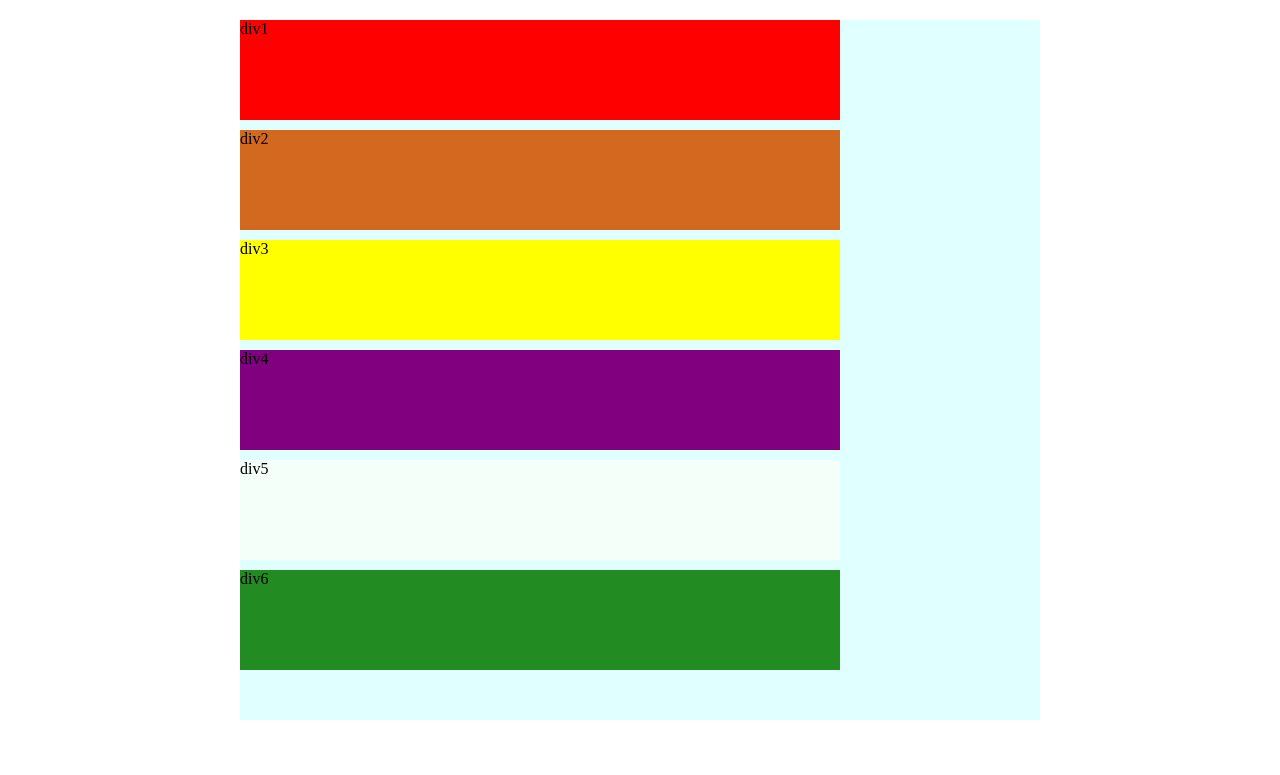
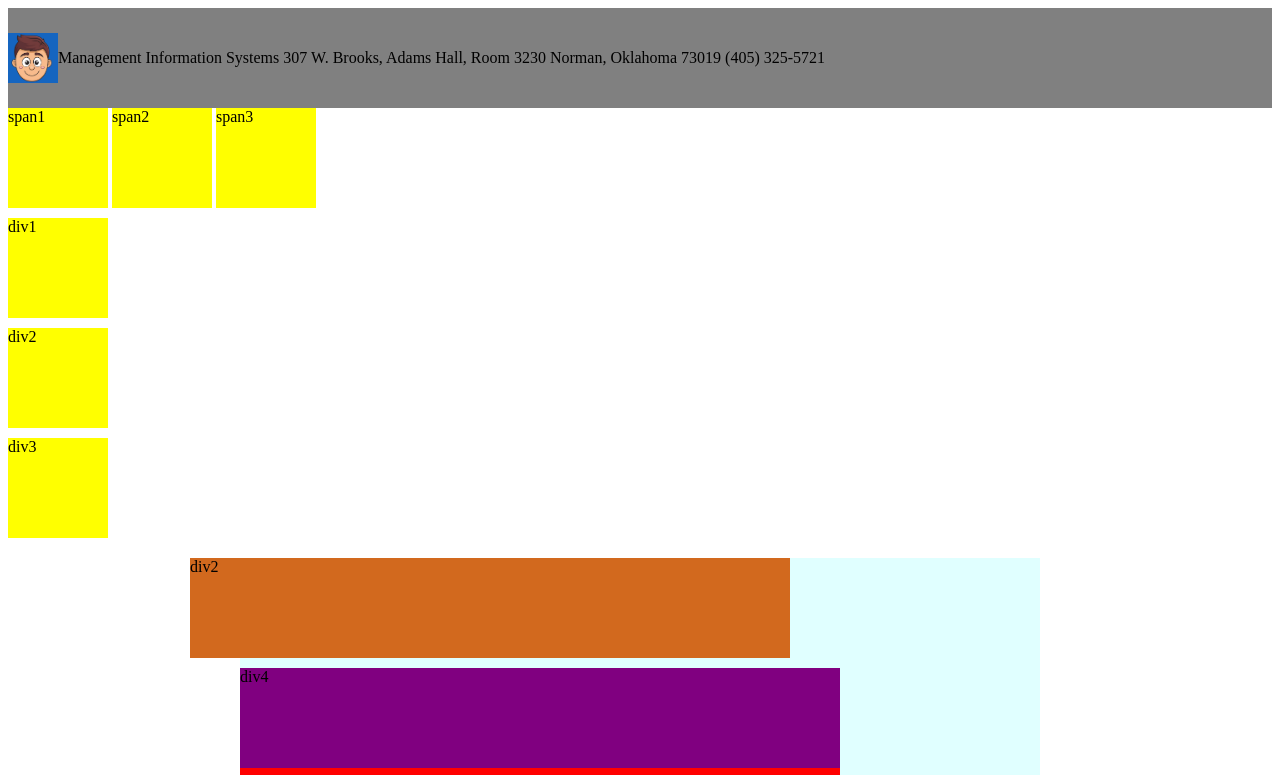
Before and after one commit to daniel-tanui/daniel-tanui.github.io, a plain HTML site: page 0308/index.html in a window 1280 px wide. Shown: the top 775 px of the page. Drawn offline with Linux system fonts and the light colour scheme.

Commit message:
finished

```diff
--- a/0308/index.html
+++ b/0308/index.html
@@ -11,11 +11,12 @@
         #main
         {
             width:800px;
-            height:700px;
+            height:2000px;
             background-color:lightcyan;
             margin:20px;
             margin-left:auto;
             margin-right:auto;
+            position:relative;
 
         }
         #div1
@@ -24,6 +25,9 @@
             height:100px;
             background-color:red;
             margin-bottom:10px;
+            position:fixed;
+            bottom:0px;
+
 
 
         }
@@ -33,6 +37,9 @@
             height: 100px;
             background-color: chocolate;
             margin-bottom: 10px;
+            position: relative;
+            left:-50px;
+
         }
         #div3
         {
@@ -40,6 +47,8 @@
             height: 100px;
             background-color: yellow;
             margin-bottom: 10px;
+            position: absolute;
+            bottom: 5px;
         }
         #div4
         {
@@ -47,6 +56,8 @@
             height: 100px;
             background-color: purple;
             margin-bottom: 10px;
+            position:sticky;
+            top:0px;
         }
         #div5
         {
@@ -62,13 +73,58 @@
             background-color: forestgreen;
             margin-bottom: 10px;
         }
+        .sp1
+        {
+            width:100px;
+            height:100px;
+            background-color:yellow;
+            margin-bottom:10px;
+            display:inline-block;
+        }
+        .dv1 {
+            width: 100px;
+            height: 100px;
+            background-color: yellow;
+            margin-bottom: 10px;
+            display:block;
+        }
 
+        #foot
+        {
+            height:100px;
+            background-color:gray;
+            display:flex;
+            flex-direction:row;
+            align-items:center;
+        }
     </style>
 
 
 </head>
 
 <body>
+
+    <div id="foot">
+        <div id="f1">
+            <img src="head1.png" style="height:50px" />
+        </div>
+        <div id="f2">
+            Management Information Systems
+            307 W. Brooks, Adams Hall, Room 3230
+            Norman, Oklahoma 73019
+            (405) 325-5721
+        </div>
+        <div id="f3"></div>
+
+    </div>
+    <span class="sp1">span1</span>
+    <span class="sp1">span2</span>
+    <span class="sp1">span3</span>
+
+    <div class="dv1">div1</div>
+    <div class="dv1">div2</div>
+    <div class="dv1">div3</div>
+
     <div id="main">
         <div id="div1">div1</div>
         <div id="div2">div2</div>
```
Also changed, not shown: 1 other file.
